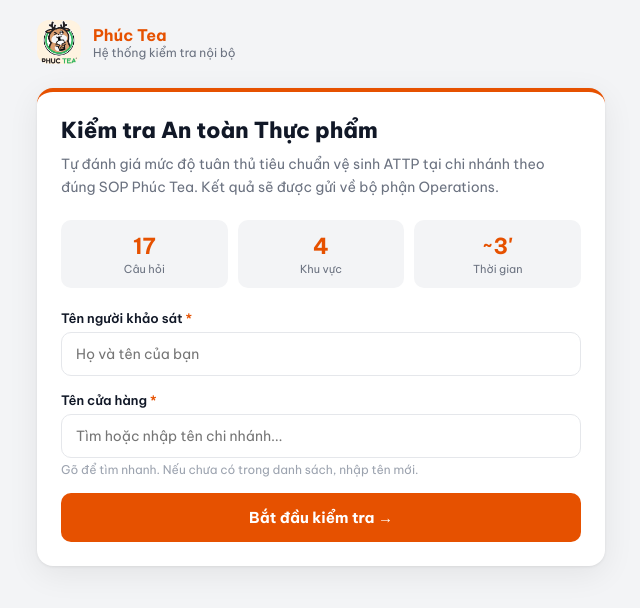
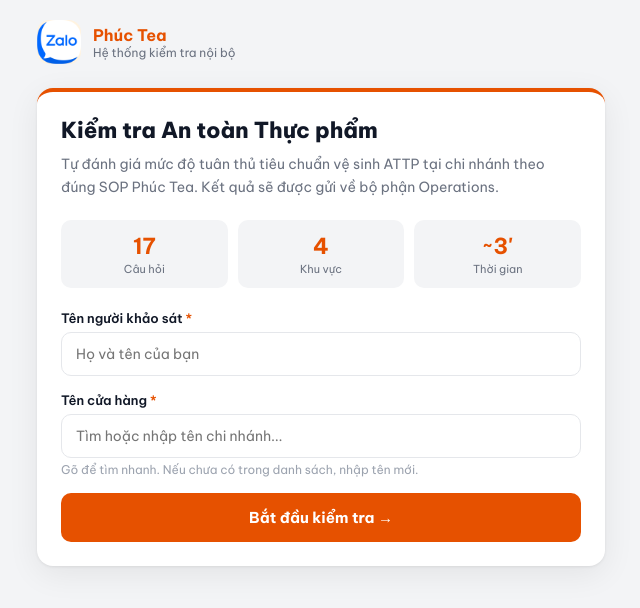
Before and after one commit to duongthanhliem-debug/phuctea-atvstp, a plain HTML site: page index.html in a window 1280 px wide. Shown: the whole page, without its empty margins (319-959 px from the left). Drawn offline with Linux system fonts and the light colour scheme.

Commit message:
Update index.html

```diff
--- a/index.html
+++ b/index.html
@@ -4,9 +4,9 @@
 <meta charset="UTF-8">
 <meta name="viewport" content="width=device-width, initial-scale=1.0">
 <title>Phúc Tea – Kiểm tra ATTP</title>
-<link rel="icon" type="image/png" href="logo4.png?v=2">
-<link rel="apple-touch-icon" href="logo4.png?v=2">
-<link rel="shortcut icon" href="logo4.png?v=2">
+<link rel="icon" type="image/png" href="logo2.png?v=2">
+<link rel="apple-touch-icon" href="logo2.png?v=2">
+<link rel="shortcut icon" href="logo2.png?v=2">
 <link href="https://fonts.googleapis.com/css2?family=Be+Vietnam+Pro:ital,wght@0,300;0,400;0,500;0,600;0,700;0,800&display=swap" rel="stylesheet">
 <style>
 :root {
@@ -165,7 +165,7 @@
 <div class="container">
   <div class="brand">
     <div class="brand-logo">
-      <img src="logo4.png" alt="Phúc Tea" onerror="this.style.display='none';this.nextElementSibling.style.display='flex';">
+      <img src="logo2.png" alt="Phúc Tea" onerror="this.style.display='none';this.nextElementSibling.style.display='flex';">
       <span class="brand-logo-fallback" style="display:none">🍵</span>
     </div>
     <div class="brand-info">
@@ -210,7 +210,7 @@
 <div class="container">
   <div class="brand">
     <div class="brand-logo">
-      <img src="logo4.png" alt="Phúc Tea" onerror="this.style.display='none';this.nextElementSibling.style.display='flex';">
+      <img src="logo2.png" alt="Phúc Tea" onerror="this.style.display='none';this.nextElementSibling.style.display='flex';">
       <span class="brand-logo-fallback" style="display:none">🍵</span>
     </div>
     <div class="brand-info">
@@ -228,7 +228,7 @@
 <div class="container">
   <div class="brand">
     <div class="brand-logo">
-      <img src="logo4.png" alt="Phúc Tea" onerror="this.style.display='none';this.nextElementSibling.style.display='flex';">
+      <img src="logo2.png" alt="Phúc Tea" onerror="this.style.display='none';this.nextElementSibling.style.display='flex';">
       <span class="brand-logo-fallback" style="display:none">🍵</span>
     </div>
     <div class="brand-info">
```
